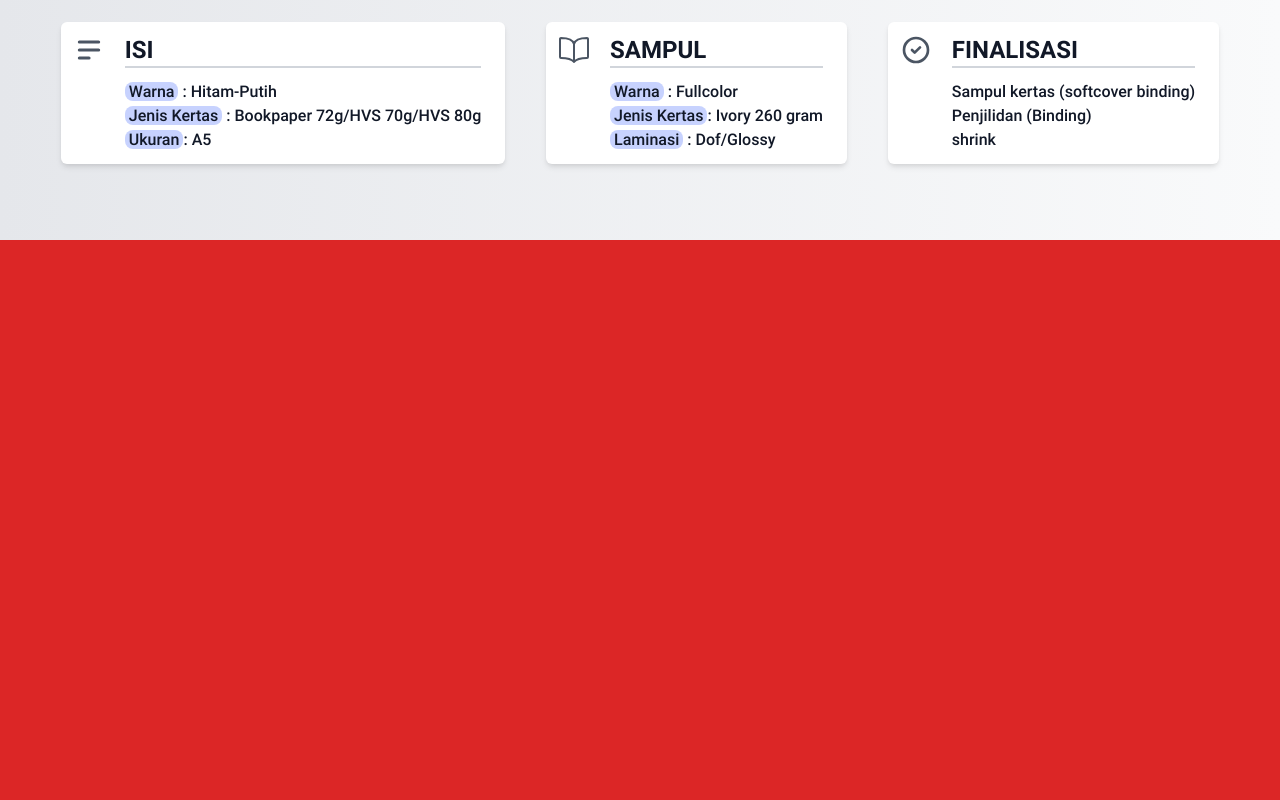
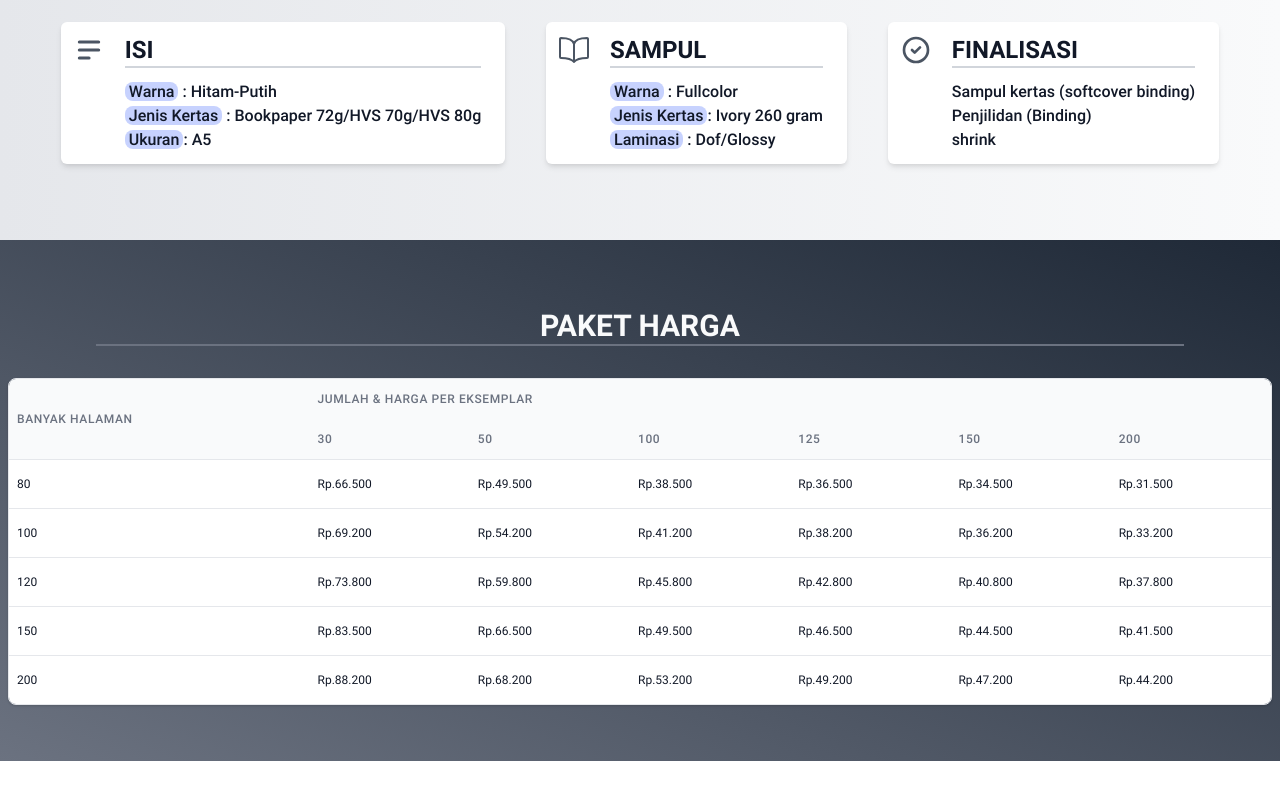
Before and after one commit to iamhkmid/penerbitdapurkata-app, a Next.js app: page / in a window 1280 px wide. Shown: the part 860-1660 px from the top of the page. After the commit the page ends 1621 px from the top, so only its background shows below. Built offline with nearby package versions, Linux system fonts and the light colour scheme; a web font is replaced by a local one.

Commit message:
git init

```diff
--- a/package.json
+++ b/package.json
@@ -15,6 +15,7 @@
     "react": "17.0.1",
     "react-dom": "17.0.1",
     "react-icons": "^4.2.0",
+    "react-number-format": "^4.4.4",
     "react-use": "^17.1.1"
   },
   "devDependencies": {
--- a/src/components/layouts/Section2.tsx
+++ b/src/components/layouts/Section2.tsx
@@ -5,12 +5,6 @@ import { getSectionEl } from "./getSectionEl"
 import { FaBookOpen, } from "react-icons/fa";
 import { IconContext } from "react-icons/lib";
 
-const Section2 = forwardRef(() => {
-    const { secRef } = useContext(NavContext)
-    const sectionRef = useRef<HTMLDivElement>(null)
-
-    useImperativeHandle(secRef[1], () => getSectionEl(sectionRef)
-    )
 const naskahSpecs = [
     {
         name: 'isi',
@@ -32,9 +26,17 @@ const Section2 = forwardRef(() => {
     }
 ]
 
+const Section2 = forwardRef(() => {
+    const { secRef } = useContext(NavContext)
+    const sectionRef = useRef<HTMLDivElement>(null)
+
+    useImperativeHandle(secRef[1], () => getSectionEl(sectionRef)
+    )
+
+
     return (
-        <div ref={sectionRef} className=" py-14 bg-gray-50 font-roboto bg-gradient-to-r from-gray-200 to-gray-50">
-            <h1 className="text-3xl font-bold uppercase text-center pt-3">Spesifikasi Naskah</h1>
+        <div ref={sectionRef} className="py-14 font-roboto bg-gradient-to-r from-gray-200 to-gray-50">
+            <h1 className="text-3xl font-bold uppercase text-center pt-3 text-gray-900">Spesifikasi Naskah</h1>
             <hr className="text-gray-500 border-t-2 border-gray-300 mx-24 pb-8"></hr>
             <div className="flex flex-wrap justify-items-center items-center place-content-evenly px-5">
                 {naskahSpecs.map((data, index) => (
--- a/src/components/layouts/Section3.tsx
+++ b/src/components/layouts/Section3.tsx
@@ -1,7 +1,32 @@
 import { forwardRef, MutableRefObject, useContext, useImperativeHandle, useRef } from "react"
+import NumberFormat from "react-number-format"
 import { NavContext } from "../../contexts/NavContextProvider"
 import { getSectionEl } from "./getSectionEl"
 
+const paketHarga = {
+    eks: [30, 50, 100, 125, 150, 200],
+    hal: [80, 100, 120, 150, 200],
+    data: [
+        { eks: 30, hal: 80, harga: 66500 }, { eks: 30, hal: 100, harga: 69200 },
+        { eks: 30, hal: 120, harga: 73800 }, { eks: 30, hal: 150, harga: 83500 },
+        { eks: 30, hal: 200, harga: 88200 },
+        { eks: 50, hal: 80, harga: 49500 }, { eks: 50, hal: 100, harga: 54200 },
+        { eks: 50, hal: 120, harga: 59800 }, { eks: 50, hal: 150, harga: 66500 },
+        { eks: 50, hal: 200, harga: 68200 },
+        { eks: 100, hal: 80, harga: 38500 }, { eks: 100, hal: 100, harga: 41200 },
+        { eks: 100, hal: 120, harga: 45800 }, { eks: 100, hal: 150, harga: 49500 },
+        { eks: 100, hal: 200, harga: 53200 },
+        { eks: 125, hal: 80, harga: 36500 }, { eks: 125, hal: 100, harga: 38200 },
+        { eks: 125, hal: 120, harga: 42800 }, { eks: 125, hal: 150, harga: 46500 },
+        { eks: 125, hal: 200, harga: 49200 },
+        { eks: 150, hal: 80, harga: 34500 }, { eks: 150, hal: 100, harga: 36200 },
+        { eks: 150, hal: 120, harga: 40800 }, { eks: 150, hal: 150, harga: 44500 },
+        { eks: 150, hal: 200, harga: 47200 },
+        { eks: 200, hal: 80, harga: 31500 }, { eks: 200, hal: 100, harga: 33200 },
+        { eks: 200, hal: 120, harga: 37800 }, { eks: 200, hal: 150, harga: 41500 },
+        { eks: 200, hal: 200, harga: 44200 },
+    ]
+}
 
 const Section3 = forwardRef(() => {
     const { secRef } = useContext(NavContext)
@@ -11,10 +36,43 @@ const Section3 = forwardRef(() => {
 
 
     return (
-        <div ref={sectionRef} className="bg-red-600">
-            <br></br><br></br><br></br><br></br><br></br><br></br><br></br><br></br><br></br><br></br><br></br><br></br><br></br><br></br><br></br><br></br><br></br>
-            <br></br><br></br><br></br><br></br><br></br><br></br><br></br><br></br><br></br><br></br><br></br><br></br><br></br><br></br><br></br><br></br><br></br>
-        </div>
+        <div ref={sectionRef} className="py-14 bg-gradient-to-bl from-gray-800 to-gray-500 font-roboto text-gray-50">
+            <h1 className="text-3xl font-bold uppercase text-center pt-3">Paket Harga</h1>
+            <hr className="border-t-2 border-gray-500 mx-24 pb-8"></hr>
+            <div className="shadow overflow-x-scroll border border-gray-200 sm:rounded-lg mx-2 text-gray-900">
+                <table className="w-full divide-y divide-gray-200">
+                    <thead className="bg-gray-50">
+                        <tr>
+                            <th rowSpan={2} className="px-2 py-3 text-left text-xs font-medium text-gray-500 uppercase tracking-wider">BANYAK HALAMAN</th>
+                            <th colSpan={7} className="px-2 py-3 text-left text-xs font-medium text-gray-500 uppercase tracking-wider">JUMLAH & HARGA PER EKSEMPLAR</th>
+                        </tr>
+                        <tr>
+                            {paketHarga.eks.map((data, index) => (
+                                <th key={data} className="px-2 py-3 text-left text-xs font-medium text-gray-500 uppercase tracking-wider">{data}</th>
+                            ))}
+                        </tr>
+                    </thead>
+                    <tbody className="bg-white text-xs divide-y divide-gray-200">
+                        {paketHarga.hal.map((hal, i) => (
+                            <tr key={`${hal}`}>
+                                <td className="px-2 py-4 whitespace-nowrap">{hal}</td>
+                                {paketHarga.eks.map((eks, j) => (
+                                    paketHarga.data.map((data, k) => {
+                                        if (hal == data.hal && eks == data.eks) {
+                                            return (
+                                                <td key={data.harga} className=" px-2 py-4 whitespace-nowrap">
+                                                    < NumberFormat value={data.harga} displayType={'text'} thousandSeparator={'.'} decimalSeparator={','} prefix={'Rp.'} />
+                                                </td>
+                                            )
+                                        }
+                                    })
+                                ))}
+                            </tr>
+                        ))}
+                    </tbody>
+                </table>
+            </div>
+        </div >
     )
 })
 
```
Also changed, not shown: 1 other file (tests, documents, lock files or other folders). Lines whose indentation alone changed are shown as unchanged.
